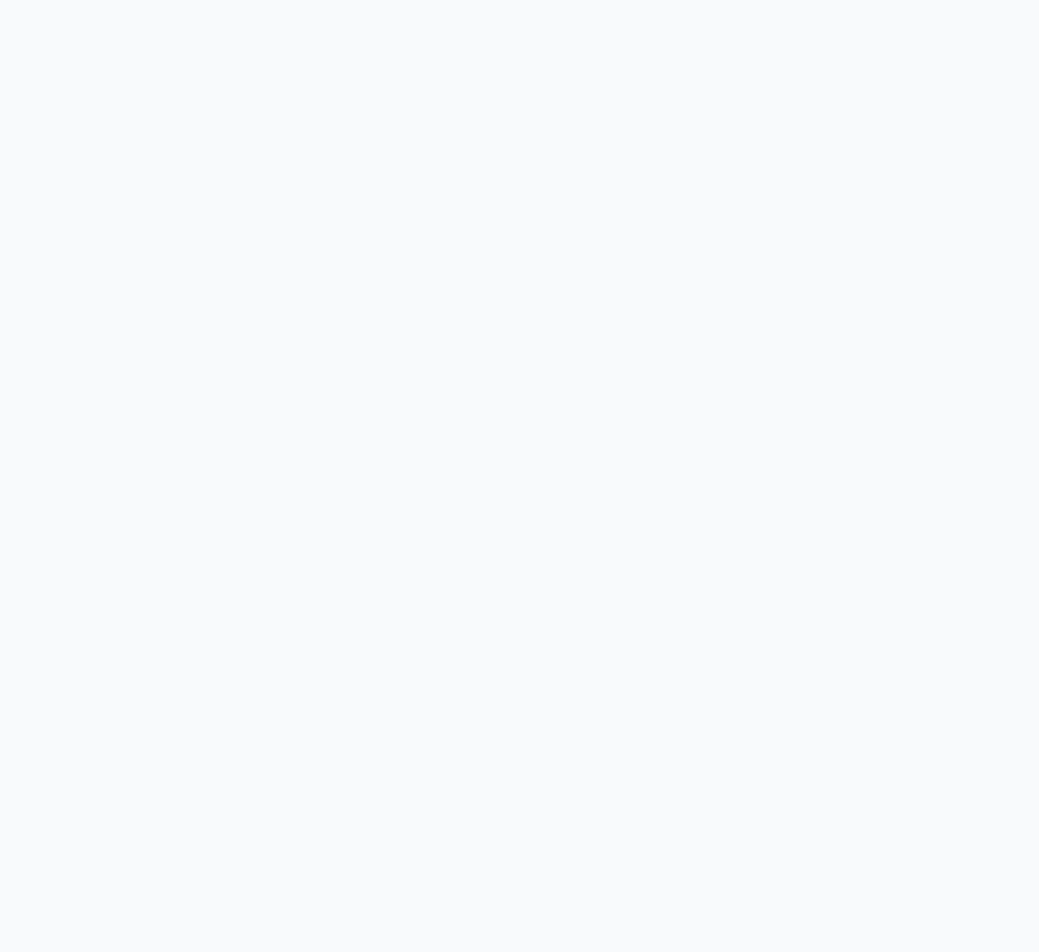
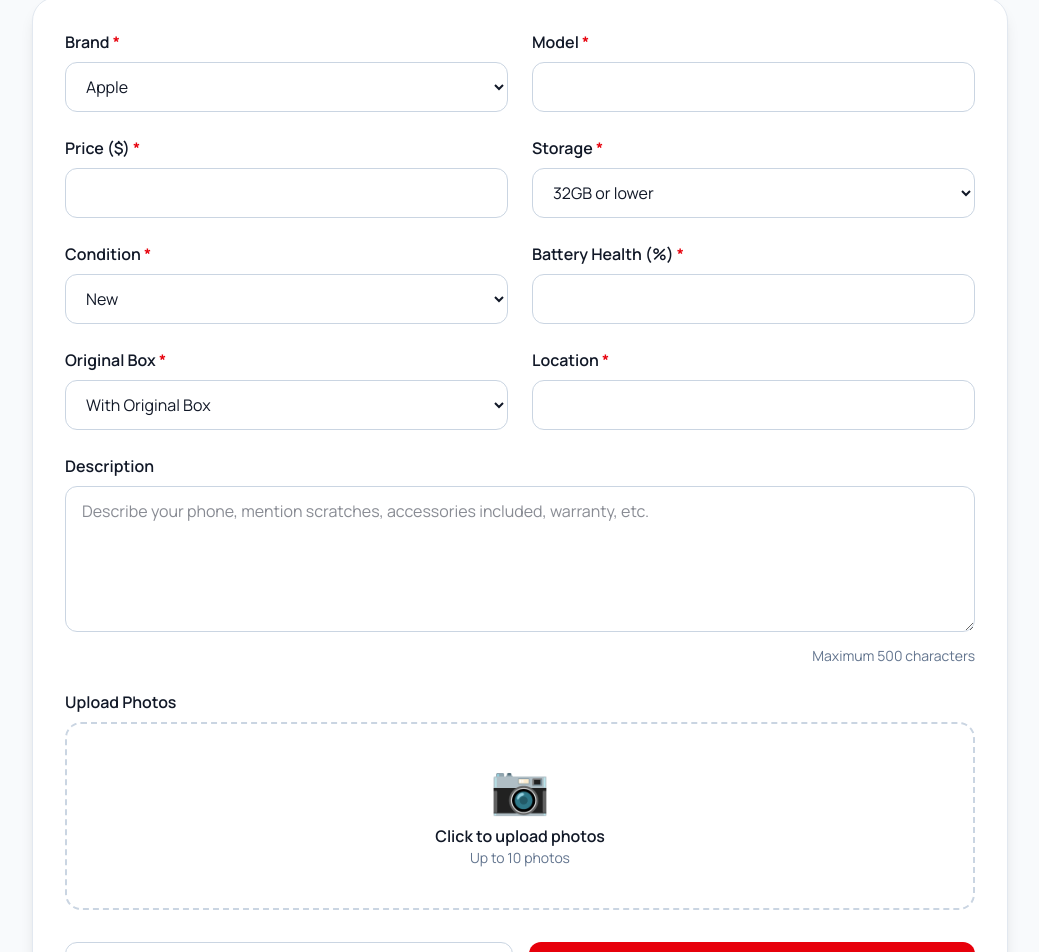
Before and after one commit to Aelh222/Internship-Project-, a React (Vite) app in the folder frontend/: page /sell in a window 1280 px wide. Before the commit this address had no page. Shown: the part 332-1284 px from the top of the page, without its empty margins (120-1159 px from the left). Before the commit the page ends 800 px from the top, so only its background shows below. Built offline with nearby package versions, Linux system fonts and the light colour scheme.

Commit message:
computed sell Section interface

```diff
--- a/frontend/src/components/phone/phones.ts
+++ b/frontend/src/components/phone/phones.ts
@@ -11,7 +11,23 @@ export const phones: Phone[] = [
     location: "Beirut",
     image: "/infnic.jpg",
     verified: true,
+
+    hasOriginalBox: true,
+
+    seller: "Ali El Hajj",
+    sellerRating: 4.9,
+    completedSales: 18,
+    memberSince: "2024",
+
+    batteryHealth: 97,
+
+    description:
+      "Excellent condition. Always used with a case and screen protector. No scratches or repairs. Includes original charger and box.",
+
+    marketMin: 140,
+    marketMax: 170,
   },
+
   {
     id: 2,
     name: "Samsung S24 Ultra",
@@ -22,17 +38,47 @@ export const phones: Phone[] = [
     location: "Tripoli",
     image: "/ultra.jpg",
     verified: true,
+
+    hasOriginalBox: true,
+
+    seller: "Mohammad Khalil",
+    sellerRating: 5.0,
+    completedSales: 41,
+    memberSince: "2023",
+
+    batteryHealth: 100,
+
+    description:
+      "Brand new Samsung Galaxy S24 Ultra. Factory sealed with official warranty. Never opened or activated.",
+
+    marketMin: 730,
+    marketMax: 790,
   },
+
   {
     id: 3,
     name: "POCO F7 Pro",
-    brand: "POCO",
+    brand: "Xiaomi",
     price: 330,
     storage: "512GB",
     condition: "Good",
     location: "Saida",
     image: "/images.jpg",
     verified: false,
+
+    hasOriginalBox: false,
+
+    seller: "Karim Haddad",
+    sellerRating: 4.7,
+    completedSales: 12,
+    memberSince: "2025",
+
+    batteryHealth: 91,
+
+    description:
+      "Very good condition with minor signs of use. Battery lasts all day and the phone works perfectly. Includes original charger.",
+
+    marketMin: 300,
+    marketMax: 350,
   },
 ];
-///  Mock Data
--- a/frontend/src/pages/PhoneDetails/PhoneDetails.tsx
+++ b/frontend/src/pages/PhoneDetails/PhoneDetails.tsx
@@ -4,9 +4,7 @@ import { phones } from "../../components/phone/phones";
 function PhoneDetails() {
   const { id } = useParams();
 
-  const phone = phones.find(
-    (p) => p.id === Number(id)
-  );
+  const phone = phones.find((p) => p.id === Number(id));
 
   if (!phone) {
     return <h1 className="p-10 text-3xl">Phone not found.</h1>;
@@ -14,9 +12,7 @@ function PhoneDetails() {
 
   return (
     <main className="mx-auto max-w-7xl px-6 py-12">
-
       <div className="grid gap-10 lg:grid-cols-2">
-
         {/* Phone Image */}
         <div>
           <img
@@ -28,21 +24,17 @@ function PhoneDetails() {
 
         {/* Phone Info */}
         <div>
-
           <span className="rounded-full bg-green-100 px-4 py-2 text-sm font-semibold text-green-700">
             ✔ Verified Seller
           </span>
 
-          <h1 className="mt-5 text-5xl font-bold">
-            {phone.name}
-          </h1>
+          <h1 className="mt-5 text-5xl font-bold">{phone.name}</h1>
 
           <p className="mt-3 text-4xl font-extrabold text-red-600">
             ${phone.price}
           </p>
 
           <div className="mt-8 space-y-4">
-
             <div className="flex justify-between border-b pb-3">
               <span>Storage</span>
               <strong>{phone.storage}</strong>
@@ -54,28 +46,78 @@ function PhoneDetails() {
             </div>
 
             <div className="flex justify-between border-b pb-3">
+              <span>Battery Health</span>
+              <strong>{phone.batteryHealth}%</strong>
+            </div>
+
+            <div className="flex justify-between border-b pb-3">
               <span>Location</span>
               <strong>{phone.location}</strong>
             </div>
-
           </div>
 
           <button className="mt-10 w-full rounded-xl bg-red-600 py-4 text-lg font-semibold text-white transition hover:bg-red-700">
             Contact Seller
           </button>
-
         </div>
-
       </div>
 
+      {/* Description */}
       <section className="mt-16">
         <h2 className="text-3xl font-bold">Description</h2>
 
         <p className="mt-5 leading-8 text-slate-600">
-          Excellent condition phone. More details will come from the backend later.
+          {phone.description}
         </p>
       </section>
 
+      {/* Seller + Smart Analysis */}
+      <section className="mt-16 grid gap-8 lg:grid-cols-2">
+        {/* Seller */}
+        <div className="rounded-2xl border border-slate-200 bg-white p-6 shadow-md">
+          <h2 className="text-2xl font-bold">Seller Information</h2>
+
+          <div className="mt-6 space-y-3">
+            <p>
+              <strong>{phone.seller}</strong>
+            </p>
+
+            <p>⭐ {phone.sellerRating}/5</p>
+
+            <p>{phone.completedSales} completed sales</p>
+
+            <p>Member since {phone.memberSince}</p>
+          </div>
+        </div>
+
+        {/* Smart Analysis */}
+        <div className="rounded-2xl border border-green-300 bg-green-50 p-6 shadow-md">
+          <h2 className="text-2xl font-bold">
+            🧠 PFL Smart Analysis
+          </h2>
+
+          <div className="mt-6 space-y-3">
+            <p className="font-semibold text-green-700">
+              ✅ Fair Price
+            </p>
+
+            <p>
+              Market Value:{" "}
+              <strong>
+                ${phone.marketMin} - ${phone.marketMax}
+              </strong>
+            </p>
+
+            <p>
+              Seller Price: <strong>${phone.price}</strong>
+            </p>
+
+            <p className="font-semibold text-green-700">
+              Recommendation: BUY 👍
+            </p>
+          </div>
+        </div>
+      </section>
     </main>
   );
 }
--- /dev/null
+++ b/frontend/src/pages/Sell/Sell.tsx
@@ -0,0 +1,203 @@
+function Sell() {
+  return (
+    <main className="mx-auto max-w-5xl px-6 py-12">
+      {/* Header */}
+      <div className="mb-10 text-center">
+        <h1 className="text-5xl font-bold">Sell Your Phone</h1>
+
+        <p className="mt-3 text-slate-600">
+          Create your listing in less than a minute.
+        </p>
+
+        <div className="mx-auto mt-6 max-w-2xl rounded-xl bg-red-50 p-4 text-sm text-red-700">
+          💡 Listings with clear photos and detailed descriptions usually sell
+          faster.
+        </div>
+      </div>
+
+      <form className="rounded-3xl border border-slate-200 bg-white p-8 shadow-lg">
+        <div className="grid gap-6 md:grid-cols-2">
+
+          {/* Brand */}
+          <div>
+            <label className="mb-2 block font-semibold">
+              Brand <span className="text-red-600">*</span>
+            </label>
+
+            <select className="w-full rounded-xl border border-slate-300 px-4 py-3 outline-none focus:border-red-600">
+              <option>Apple</option>
+              <option>Samsung</option>
+              <option>Google</option>
+              <option>Xiaomi</option>
+              <option>Infinix</option>
+              <option>Honor</option>
+              <option>Huawei</option>
+              <option>OnePlus</option>
+              <option>Nothing</option>
+            </select>
+          </div>
+
+          {/* Model */}
+          <div>
+            <label className="mb-2 block font-semibold">
+              Model <span className="text-red-600">*</span>
+            </label>
+
+            <input
+              type="text"
+              placeholder=""
+              className="w-full rounded-xl border border-slate-300 px-4 py-3 outline-none focus:border-red-600"
+            />
+          </div>
+
+          {/* Price */}
+          <div>
+            <label className="mb-2 block font-semibold">
+              Price ($) <span className="text-red-600">*</span>
+            </label>
+
+            <input
+              type="number"
+              placeholder=""
+              className="w-full rounded-xl border border-slate-300 px-4 py-3 outline-none focus:border-red-600"
+            />
+          </div>
+
+          {/* Storage */}
+          <div>
+            <label className="mb-2 block font-semibold">
+              Storage <span className="text-red-600">*</span>
+            </label>
+
+            <select className="w-full rounded-xl border border-slate-300 px-4 py-3 outline-none focus:border-red-600">
+              <option>32GB or lower</option>
+              <option>64GB</option>
+              <option>128GB</option>
+              <option>256GB</option>
+              <option>512GB</option>
+              <option>1TB</option>
+            </select>
+          </div>
+
+          {/* Condition */}
+          <div>
+            <label className="mb-2 block font-semibold">
+              Condition <span className="text-red-600">*</span>
+            </label>
+
+            <select className="w-full rounded-xl border border-slate-300 px-4 py-3 outline-none focus:border-red-600">
+              <option>New</option>
+              <option>Like New</option>
+              <option>Good</option>
+              <option>Fair</option>
+            </select>
+          </div>
+
+          {/* Battery */}
+          <div>
+            <label className="mb-2 block font-semibold">
+              Battery Health (%) <span className="text-red-600">*</span>
+            </label>
+
+            <input
+              type="number"
+              placeholder=""
+              className="w-full rounded-xl border border-slate-300 px-4 py-3 outline-none focus:border-red-600"
+            />
+          </div>
+
+          {/* Original Box */}
+          <div>
+            <label className="mb-2 block font-semibold">
+              Original Box <span className="text-red-600">*</span>
+            </label>
+
+            <select className="w-full rounded-xl border border-slate-300 px-4 py-3 outline-none focus:border-red-600">
+              <option>With Original Box</option>
+              <option>Without Original Box</option>
+            </select>
+          </div>
+
+          {/* Location */}
+          <div>
+            <label className="mb-2 block font-semibold">
+              Location <span className="text-red-600">*</span>
+            </label>
+
+            <input
+              type="text"
+              placeholder=""
+              className="w-full rounded-xl border border-slate-300 px-4 py-3 outline-none focus:border-red-600"
+            />
+          </div>
+        </div>
+
+        {/* Description */}
+        <div className="mt-6">
+          <label className="mb-2 block font-semibold">
+            Description
+          </label>
+
+          <textarea
+            rows={5}
+            maxLength={500}
+            placeholder="Describe your phone, mention scratches, accessories included, warranty, etc."
+            className="w-full rounded-xl border border-slate-300 px-4 py-3 outline-none focus:border-red-600"
+          />
+
+          <p className="mt-2 text-right text-sm text-slate-500">
+            Maximum 500 characters
+          </p>
+        </div>
+
+        {/* Upload */}
+        <div className="mt-6">
+          <label className="mb-2 block font-semibold">
+            Upload Photos
+          </label>
+
+          <label className="flex cursor-pointer flex-col items-center justify-center rounded-2xl border-2 border-dashed border-slate-300 p-10 transition hover:border-red-500 hover:bg-red-50">
+
+            <span className="text-5xl">📷</span>
+
+            <p className="mt-3 font-semibold">
+              Click to upload photos
+            </p>
+
+            <p className="text-sm text-slate-500">
+             Up to 10 photos
+            </p>
+
+            <input
+              type="file"
+              multiple
+              className="hidden"
+            />
+
+          </label>
+        </div>
+
+        {/* Buttons */}
+        <div className="mt-8 flex gap-4">
+
+          <button
+            type="reset"
+            className="flex-1 rounded-xl border border-slate-300 py-4 font-semibold transition hover:bg-slate-100"
+          >
+            Reset Form
+          </button>
+
+          <button
+            type="submit"
+            className="flex-1 rounded-xl bg-red-600 py-4 text-lg font-semibold text-white transition hover:bg-red-700"
+          >
+            Publish Listing
+          </button>
+
+        </div>
+      </form>
+    </main>
+  );
+}
+
+export default Sell;
--- a/frontend/src/routes/AppRouter.tsx
+++ b/frontend/src/routes/AppRouter.tsx
@@ -4,7 +4,7 @@ import MainLayout from "../layouts/MainLayout";
 import Home from "../pages/Home/Home";
 import Browse from "../pages/Browse/Browse";
 import PhoneDetails from "../pages/PhoneDetails/PhoneDetails";
-
+import Sell from "../pages/Sell/Sell";
 function AppRouter() {
   return (
     <BrowserRouter>
@@ -13,6 +13,7 @@ function AppRouter() {
           <Route path="/" element={<Home />} />
           <Route path="/browse" element={<Browse />} />
           <Route path="/phones/:id" element={<PhoneDetails />} />
+          <Route path="/sell" element={<Sell />} />
         </Route>
       </Routes>
     </BrowserRouter>
```
Also changed, not shown: frontend/src/components/phone/types.ts (+9 -3 lines).
